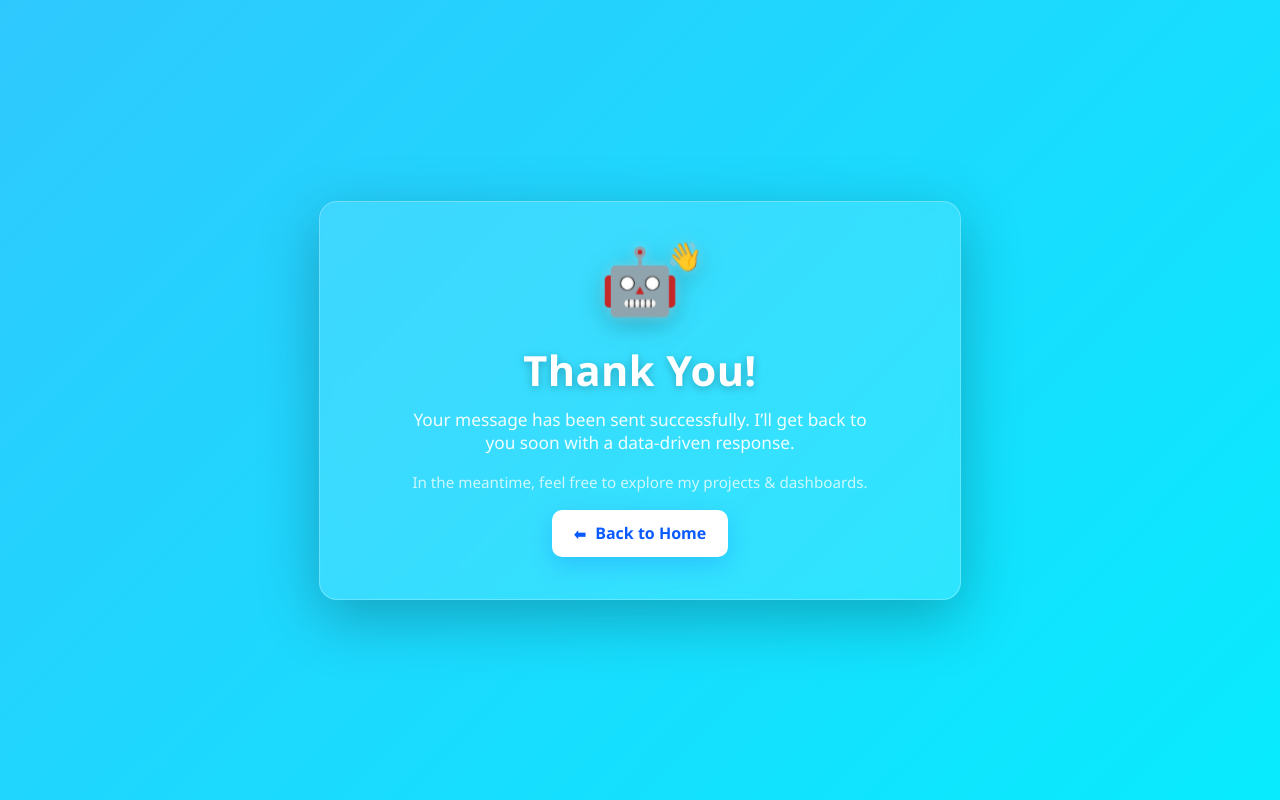
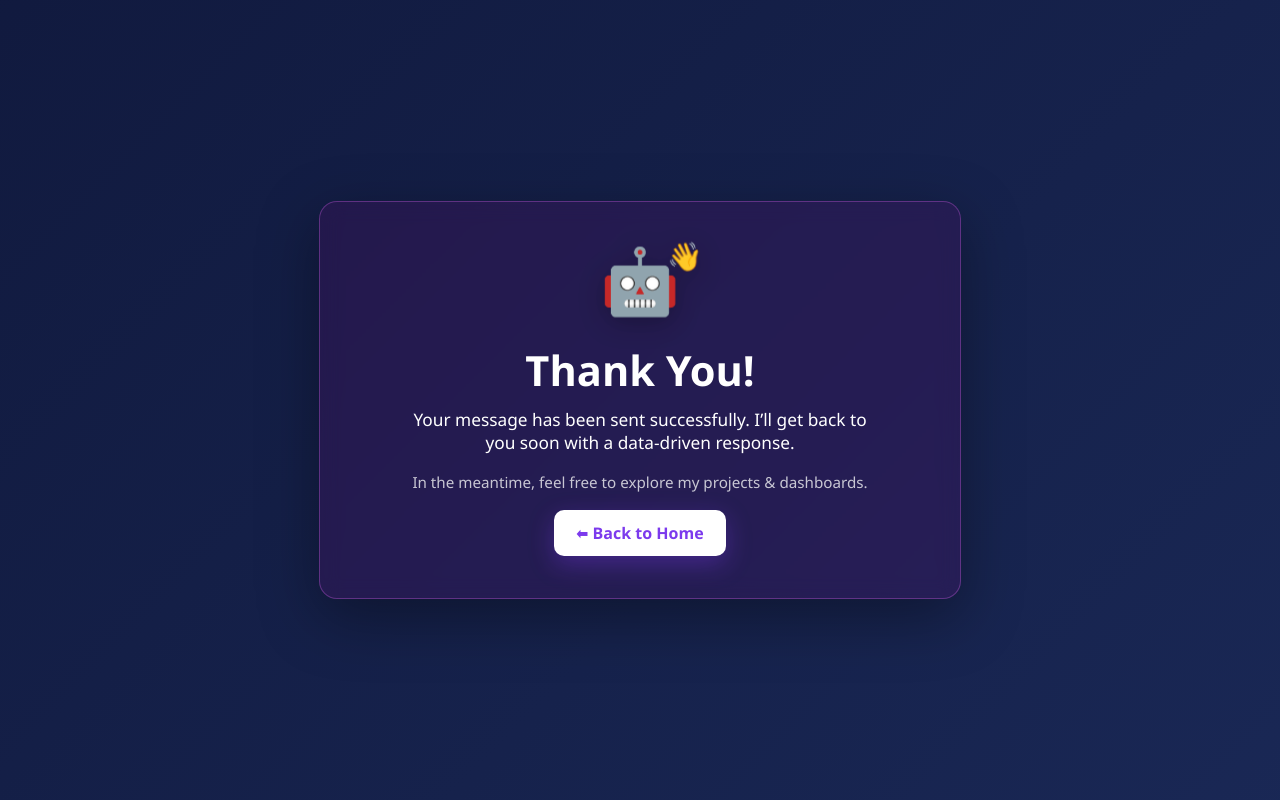
Before and after one commit to nidarifda/Portofolio, a plain HTML site: page thanks.html in a window 1280 px wide. Drawn offline with Linux system fonts and the light colour scheme.

Commit message:
Update thanks.html

```diff
--- a/thanks.html
+++ b/thanks.html
@@ -6,11 +6,12 @@
   <title>Thank You</title>
   <style>
     :root{
-      --bg1:#4facfe; --bg2:#00f2fe;
-      --card-bg: rgba(255,255,255,.12);
-      --card-border: rgba(255,255,255,.25);
-      --ink:#0b2569;
-      --btn:#ffffff; --btn-ink:#0a5bff;
+      --bg1:#0a0f2d;  /* dark navy */
+      --bg2:#1b2a59;  /* deep blue */
+      --card-bg: rgba(128, 0, 128, 0.15);  /* transparent purple */
+      --card-border: rgba(186, 85, 211, 0.4); /* purple border */
+      --btn:#ffffff;
+      --btn-ink:#7c3aed; /* purple button text */
     }
 
     /* ---------- Page ---------- */
@@ -40,21 +41,17 @@
       backdrop-filter: blur(10px);
       background: var(--card-bg);
       border: 1px solid var(--card-border);
-      box-shadow: 0 18px 60px rgba(0,0,0,.25);
+      box-shadow: 0 18px 60px rgba(0,0,0,.35);
     }
 
     /* ---------- Robot ---------- */
-    .robot-wrap{
-      height:84px; margin-bottom:8px; pointer-events:none;
-    }
+    .robot-wrap{ height:84px; margin-bottom:8px; }
     .robot{
       font-size:64px; line-height:1;
       display:inline-block; position:relative;
       filter: drop-shadow(0 6px 12px rgba(0,0,0,.25));
       animation: bounce 1.6s ease-in-out infinite;
-      text-shadow: 0 0 12px rgba(255,255,255,.35);
     }
-    /* tiny waving hand next to the robot */
     .hand{
       position:absolute; right:-22px; top:-6px;
       font-size:28px; transform-origin: 70% 70%;
@@ -70,19 +67,9 @@
       50%{ transform: rotate(22deg); }
     }
 
-    h1{
-      font-size: 2.6rem; margin: 6px 0 10px;
-      letter-spacing:.4px;
-      text-shadow: 0 2px 8px rgba(0,0,0,.25);
-    }
-    p{
-      font-size: 1.08rem; margin: 0 auto 18px; max-width: 46ch;
-      color: rgba(255,255,255,.92);
-    }
-    .subtle{
-      font-size:.95rem; margin-top:2px;
-      color: rgba(255,255,255,.75);
-    }
+    h1{ font-size: 2.6rem; margin: 6px 0 10px; }
+    p{ font-size: 1.08rem; margin: 0 auto 18px; max-width: 46ch; }
+    .subtle{ font-size:.95rem; margin-top:2px; color: rgba(255,255,255,.75); }
 
     /* ---------- Button ---------- */
     .btn{
@@ -90,35 +77,23 @@
       margin-top: 18px; padding: 12px 22px;
       background: var(--btn); color: var(--btn-ink);
       font-weight: 700; text-decoration: none;
-      border-radius: 10px; border: 0;
-      box-shadow: 0 8px 24px rgba(10,91,255,.22);
+      border-radius: 10px;
+      box-shadow: 0 8px 24px rgba(124,58,237,.35);
       transition: transform .15s ease, box-shadow .2s ease, opacity .2s ease;
     }
-    .btn:hover{ transform: translateY(-1px); box-shadow:0 12px 28px rgba(10,91,255,.28); }
+    .btn:hover{ transform: translateY(-1px); box-shadow:0 12px 28px rgba(124,58,237,.5); }
     .btn:active{ transform: translateY(0); opacity:.95; }
-    .btn .arr{ font-size:1.05em; }
-
-    /* ---------- Motion preference ---------- */
-    @media (prefers-reduced-motion: reduce){
-      *{ animation: none !important; transition: none !important; }
-    }
   </style>
 </head>
 <body>
-  <div class="thankyou-box" role="status" aria-live="polite">
-    <div class="robot-wrap" aria-hidden="true">
-      <span class="robot" aria-label="Friendly robot">🤖
-        <span class="hand">👋</span>
-      </span>
+  <div class="thankyou-box">
+    <div class="robot-wrap">
+      <span class="robot">🤖<span class="hand">👋</span></span>
     </div>
-
     <h1>Thank You!</h1>
     <p>Your message has been sent successfully. I’ll get back to you soon with a data-driven response.</p>
     <div class="subtle">In the meantime, feel free to explore my projects & dashboards.</div>
-
-    <a class="btn" href="index.html">
-      <span class="arr">⬅</span> Back to Home
-    </a>
+    <a class="btn" href="index.html">⬅ Back to Home</a>
   </div>
 </body>
 </html>
```
